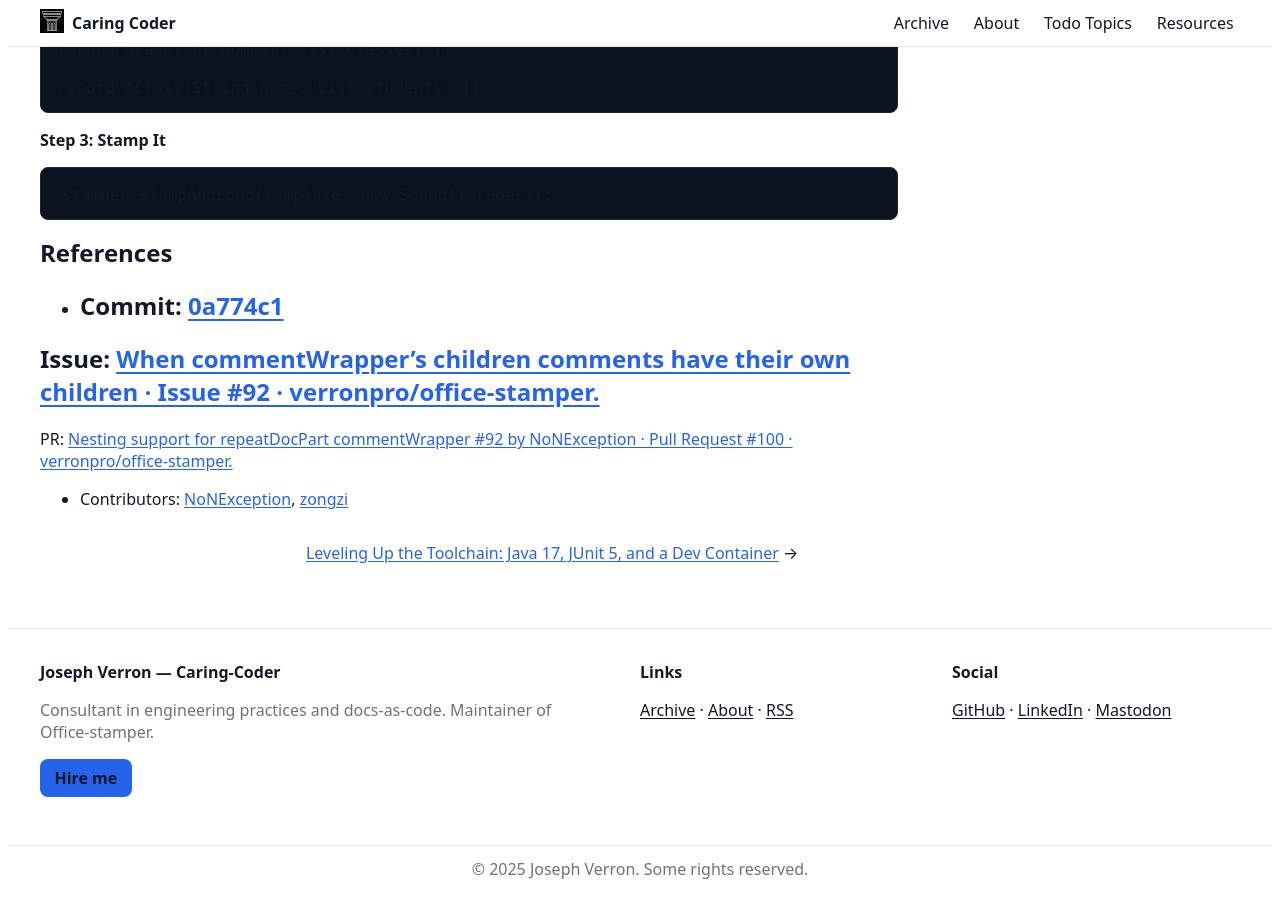
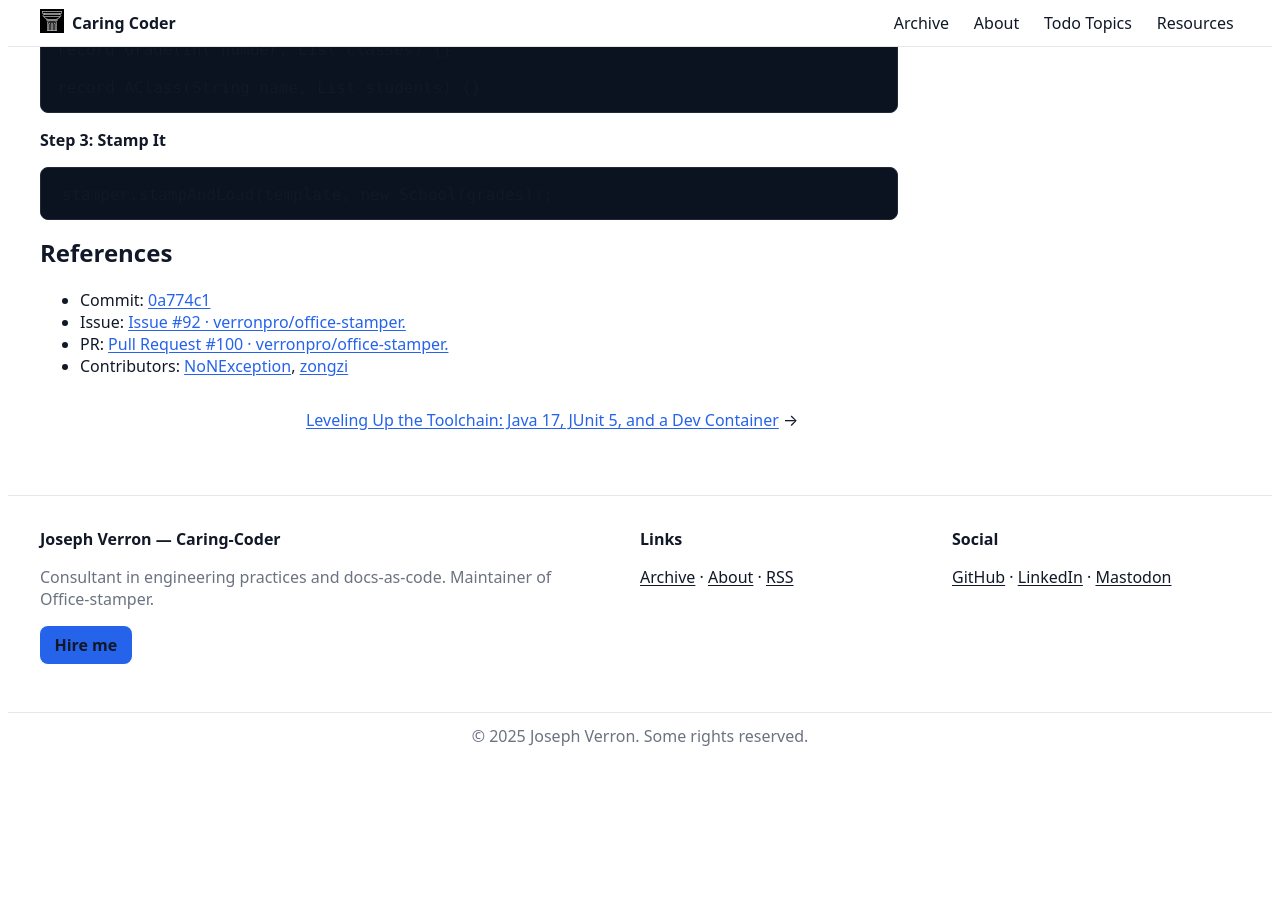
Before and after one commit to verronpro/blog, a Jekyll site: the page built from _posts/2023-02-01-monthly-commit-nested-repeatdocpart.md, in a window 1280 px wide and 900 px high, scrolled down 2928 px. Built offline with Jekyll 4.4.1, drawn with Linux system fonts in a browser that asks for light colours; after the commit the page ends 3695 px from its top, so only the background shows below that.

Commit message:
Fix hyperlink formatting in "Monthly Commit: Nested repeatDocPart" post for consistency

```diff
--- a/_posts/2023-02-01-monthly-commit-nested-repeatdocpart.md
+++ b/_posts/2023-02-01-monthly-commit-nested-repeatdocpart.md
@@ -156,10 +156,6 @@ stamper.stampAndLoad(template, new School(grades));
 ## References
 
 - Commit: [0a774c1](https://github.com/verronpro/office-stamper/commit/0a774c1)
--
-
-Issue: [When commentWrapper's children comments have their own children · Issue #92 · verronpro/office-stamper.](https://github.com/verronpro/office-stamper/issues/92)
--
-PR: [Nesting support for repeatDocPart commentWrapper #92 by NoNException · Pull Request #100 · verronpro/office-stamper.](https://github.com/verronpro/office-stamper/pull/100)
-
+- Issue: [Issue #92 · verronpro/office-stamper.](https://github.com/verronpro/office-stamper/issues/92)
+- PR: [Pull Request #100 · verronpro/office-stamper.](https://github.com/verronpro/office-stamper/pull/100)
 - Contributors: [NoNException](https://github.com/NoNException), [zongzi](https://github.com/zongzi)
```
